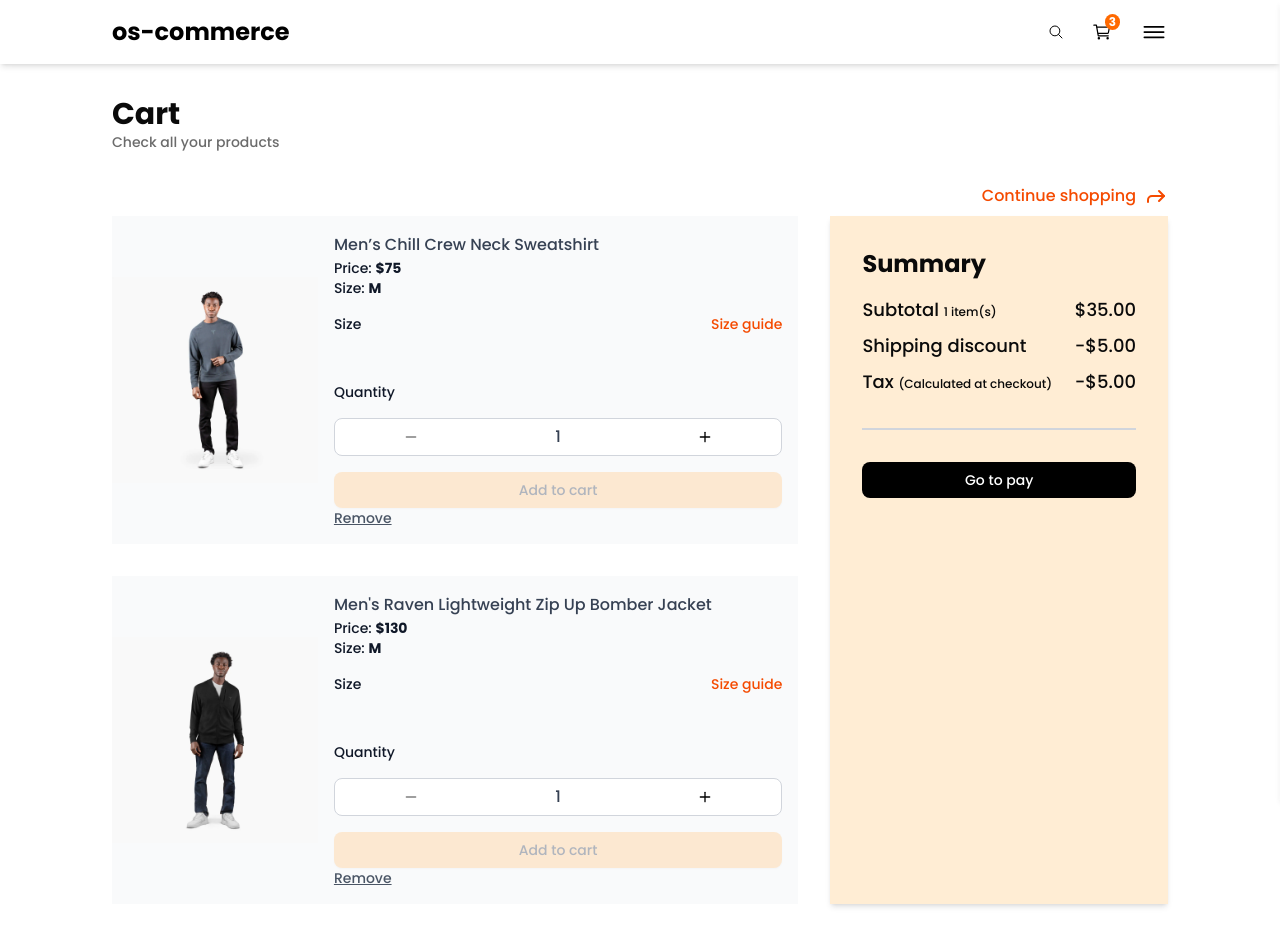
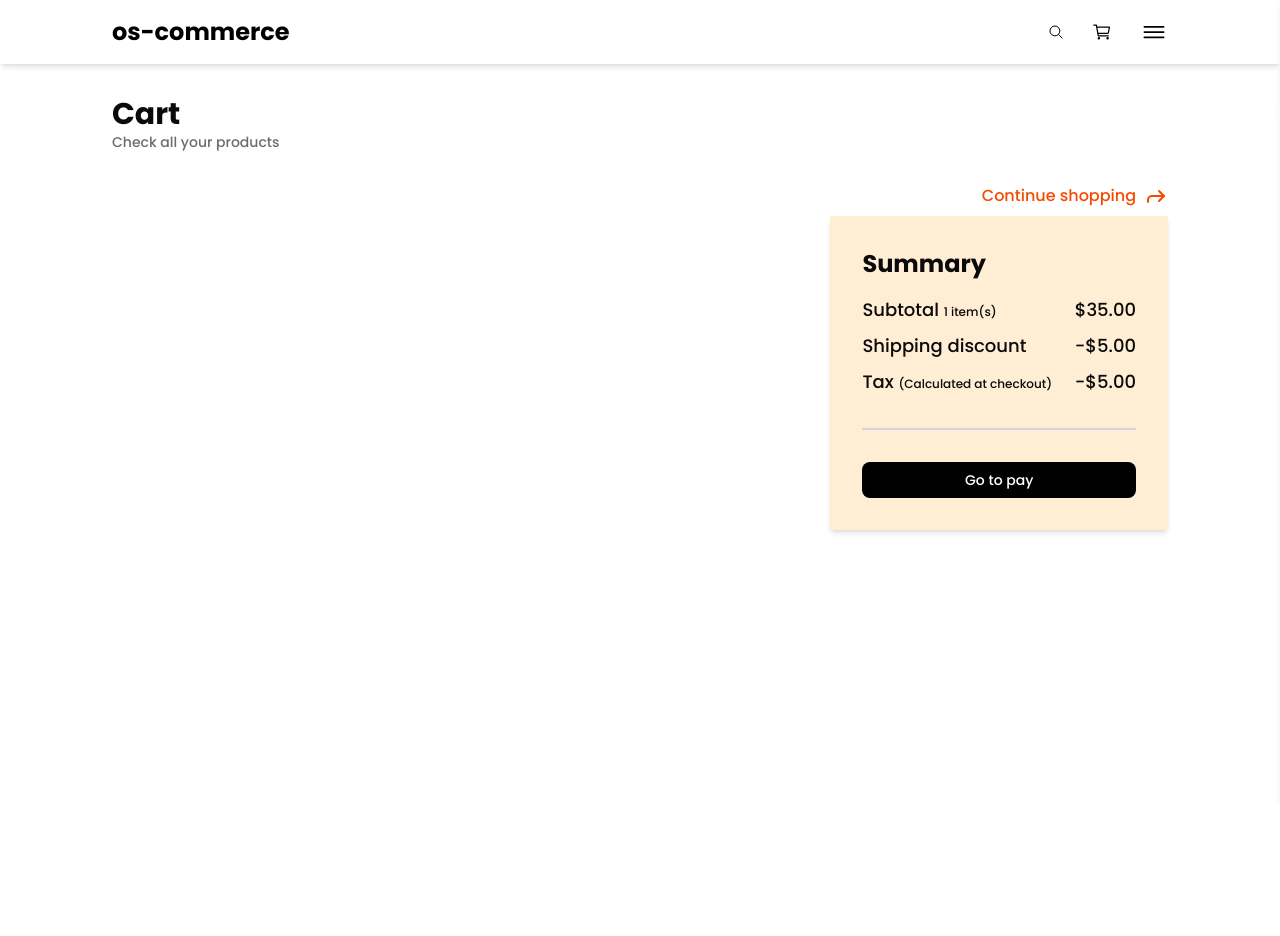
Before and after one commit to ocordoba3/os-commerce, a Next.js app: page /cart in a window 1280 px wide. After the commit the page ends 800 px from the top, so only its background shows below. Built offline with nearby package versions, Linux system fonts and the light colour scheme.

Commit message:
cart first steps

```diff
--- a/src/app/(shop)/cart/page.tsx
+++ b/src/app/(shop)/cart/page.tsx
@@ -1,7 +1,6 @@
 import CartProductsGrid from "@/components/cart/CartProductsGrid";
 import Title from "@/components/ui/Title";
 import { PATHS } from "@/utils/paths";
-import { initialProducts } from "@/seed/seed";
 import { ForwardIcon } from "lucide-react";
 import Link from "next/link";
 import React from "react";
@@ -19,9 +18,7 @@ const CartPage = () => {
         </Link>
       </div>
       <section className="grid md:grid-cols-[65%_auto] gap-8 max-w-full px-0 md:px-20 2xl:px-80">
-        <CartProductsGrid
-          products={[initialProducts.products[0], initialProducts.products[2]]}
-        />
+        <CartProductsGrid />
 
         <article className="w-full bg-orange-100 p-8 shadow-md box-border">
           <h2 className="font-bold text-2xl mb-4">Summary</h2>
--- a/src/components/cart/CartProductItem/index.tsx
+++ b/src/components/cart/CartProductItem/index.tsx
@@ -1,7 +1,7 @@
 "use client";
 
 import AddToCart from "@/components/products/AddToCart";
-import { ProductObj } from "@/interfaces/products";
+import { CartProduct } from "@/interfaces/products";
 import { PATHS } from "@/utils/paths";
 import Image from "next/image";
 import Link from "next/link";
@@ -9,12 +9,13 @@ import { usePathname } from "next/navigation";
 import React from "react";
 
 interface Props {
-  product: ProductObj;
+  product: CartProduct;
 }
 
 const CartProductItem = ({ product }: Props) => {
   const path = usePathname();
   const isCartView = path === PATHS.cart;
+  console.log("CartProductsGrid", product);
 
   return (
     <section className="w-full grid grid-cols-1 lg:grid-cols-[30%_70%] text-gray-700 bg-clip-border items-center bg-gray-50">
@@ -23,7 +24,7 @@ const CartProductItem = ({ product }: Props) => {
           quality={100}
           width={160}
           height={160}
-          src={`/products/${product.images[0]}`}
+          src={`/products/${product.image}`}
           alt={product.title}
           className="object-cover fadeIn transition-all w-full"
         />
@@ -39,18 +40,7 @@ const CartProductItem = ({ product }: Props) => {
           Size: <b className="font-lg">M</b>
         </p>
 
-        <AddToCart
-          product={{
-            title: product.title,
-            slug: product.slug,
-            price: product.price,
-            productId: product.id,
-            size: null,
-            quantity: 1,
-            image: product.images[0],
-          }}
-          sizes={product.sizes}
-        />
+        <AddToCart product={product} sizes={[]} />
 
         {isCartView && (
           <p className="w-full text-sm text-gray-600 underline cursor-pointer self-end h-fit">
--- a/src/components/cart/CartProductsGrid/index.tsx
+++ b/src/components/cart/CartProductsGrid/index.tsx
@@ -4,13 +4,10 @@ import { usePathname } from "next/navigation";
 import ProductItem from "../CartProductItem";
 import { PATHS } from "@/utils/paths";
 import { cn } from "@/lib/utils";
-import { Product } from "@/generated/prisma";
+import useCartStore from "@/store/cart";
 
-interface Props {
-  products: Product[];
-}
-
-const CartProductsGrid = ({ products }: Props) => {
+const CartProductsGrid = () => {
+  const { products } = useCartStore();
   const path = usePathname();
   const isCartView = path === PATHS.cart;
 
--- a/src/components/products/AddToCart/index.tsx
+++ b/src/components/products/AddToCart/index.tsx
@@ -6,6 +6,9 @@ import SizeSelector from "../SizeSelector";
 import { useState } from "react";
 import { CartProduct } from "@/interfaces/products";
 import { SizeQuantity } from "@/generated/prisma";
+import useCartStore from "@/store/cart";
+import { usePathname } from "next/navigation";
+import { PATHS } from "@/utils/paths";
 
 interface Props {
   product: CartProduct;
@@ -13,19 +16,26 @@ interface Props {
 }
 
 const AddToCart = ({ product, sizes }: Props) => {
+  const path = usePathname();
+  const isCartView = path === PATHS.cart;
+  const { addCartProduct, getProductsQuantity } = useCartStore();
   const [selection, setSelection] = useState<CartProduct>(product);
 
   function handleAddCart() {
-    console.log(selection);
+    addCartProduct(selection);
+    getProductsQuantity();
+    setSelection(product);
   }
 
   return (
     <>
-      <SizeSelector
-        productSizes={sizes}
-        selection={selection}
-        setSelection={setSelection}
-      />
+      {!isCartView && (
+        <SizeSelector
+          productSizes={sizes}
+          selection={selection}
+          setSelection={setSelection}
+        />
+      )}
       <QuantitySelector
         selection={selection}
         setSelection={setSelection}
--- a/src/components/ui/TopMenu/index.tsx
+++ b/src/components/ui/TopMenu/index.tsx
@@ -9,9 +9,11 @@ import { PATHS } from "@/utils/paths";
 import useUiStore from "@/store/ui";
 import { cn } from "@/lib/utils";
 import { genders } from "@/utils/consts";
+import useCartStore from "@/store/cart";
 
 const TopMenu = () => {
   const { setSidebarOpened } = useUiStore();
+  const { productsQuantity } = useCartStore();
   const pathName = usePathname();
   const currentCategory: Gender | undefined = pathName.includes("gender")
     ? (pathName.split("/").at(-1) as Gender)
@@ -61,11 +63,11 @@ const TopMenu = () => {
           className="relative flex items-center justify-center p-2 "
         >
           <IoCartOutline color="black" size={20} />
-          {/* {items > 0 && ( */}
-          <span className="absolute top-0 right-0 bg-orange-500 text-white font-bold rounded-full px-1 text-xs">
-            {/* {items} */}3
-          </span>
-          {/* )} */}
+          {productsQuantity > 0 && (
+            <span className="absolute top-0 right-0 bg-orange-500 text-white font-bold rounded-full px-1 text-xs">
+              {productsQuantity}
+            </span>
+          )}
         </Link>
 
         <button
--- /dev/null
+++ b/src/store/cart.ts
@@ -0,0 +1,54 @@
+import { CartProduct } from "@/interfaces/products";
+import { create } from "zustand";
+import { persist } from "zustand/middleware";
+
+type Store = {
+  products: CartProduct[];
+  productsQuantity: number;
+  addCartProduct: (product: CartProduct) => void;
+  getProductsQuantity: () => void;
+};
+
+const useCartStore = create<Store>()(
+  persist(
+    (set) => ({
+      products: [],
+      productsQuantity: 0,
+      getProductsQuantity: () => {
+        set((state) => ({
+          ...state,
+          productsQuantity: state.products.reduce(
+            (acc, prod) => acc + prod.quantity,
+            0
+          ),
+        }));
+      },
+      addCartProduct: (product) =>
+        set((state) => {
+          let newProducts = [];
+          const productExists = state.products.some(
+            (prod) =>
+              prod.productId === product.productId && prod.size === product.size
+          );
+          if (!productExists) {
+            newProducts = [...state.products, product];
+          } else {
+            newProducts = state.products.filter((prod) => {
+              if (
+                prod.productId === product.productId &&
+                prod.size === product.size
+              ) {
+                return { ...prod, quantity: prod.quantity + 1 };
+              }
+              return prod;
+            });
+          }
+
+          return { ...state, products: newProducts };
+        }),
+    }),
+    { name: "cart-storage" }
+  )
+);
+
+export default useCartStore;
```
